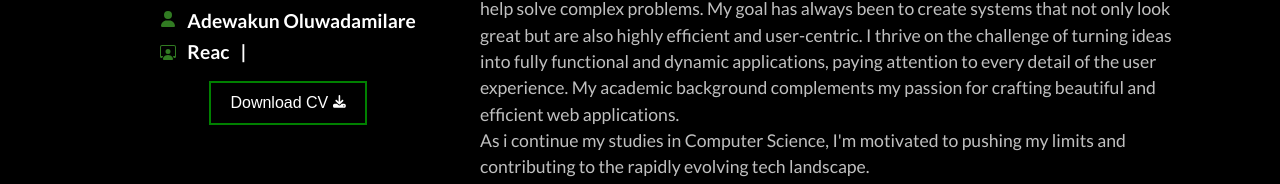
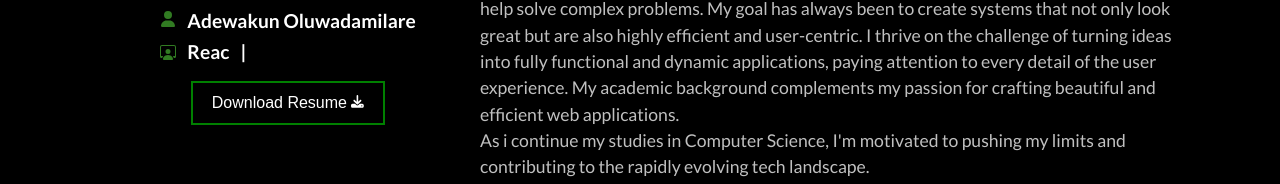
Before and after one commit to AbidemiDare/Portfolio, a Next.js app: page / in a window 1280 px wide. Shown: the part 351-535 px from the top of the page. Built offline with nearby package versions, Linux system fonts and the light colour scheme.

Commit message:
Updated changes

```diff
--- a/src/app/page.tsx
+++ b/src/app/page.tsx
@@ -117,10 +117,10 @@ const Home = () => {
             <button className={style.heroBtn}>
               <a
                 target="_blank"
-                href="./adewakun-oluwadamilare.pdf"
-                download="adewakun-oluwadamilare.pdf"
+                href="./adewakun-oluwadamilare-resume.pdf"
+                download="adewakun-oluwadamilare-resume.pdf"
               >
-                Download CV <FaDownload className={style.heroArrow} />
+                Download Resume <FaDownload className={style.heroArrow} />
               </a>
             </button>
           </section>
```
Also changed, not shown: 2 other files (tests, documents, lock files or other folders).
